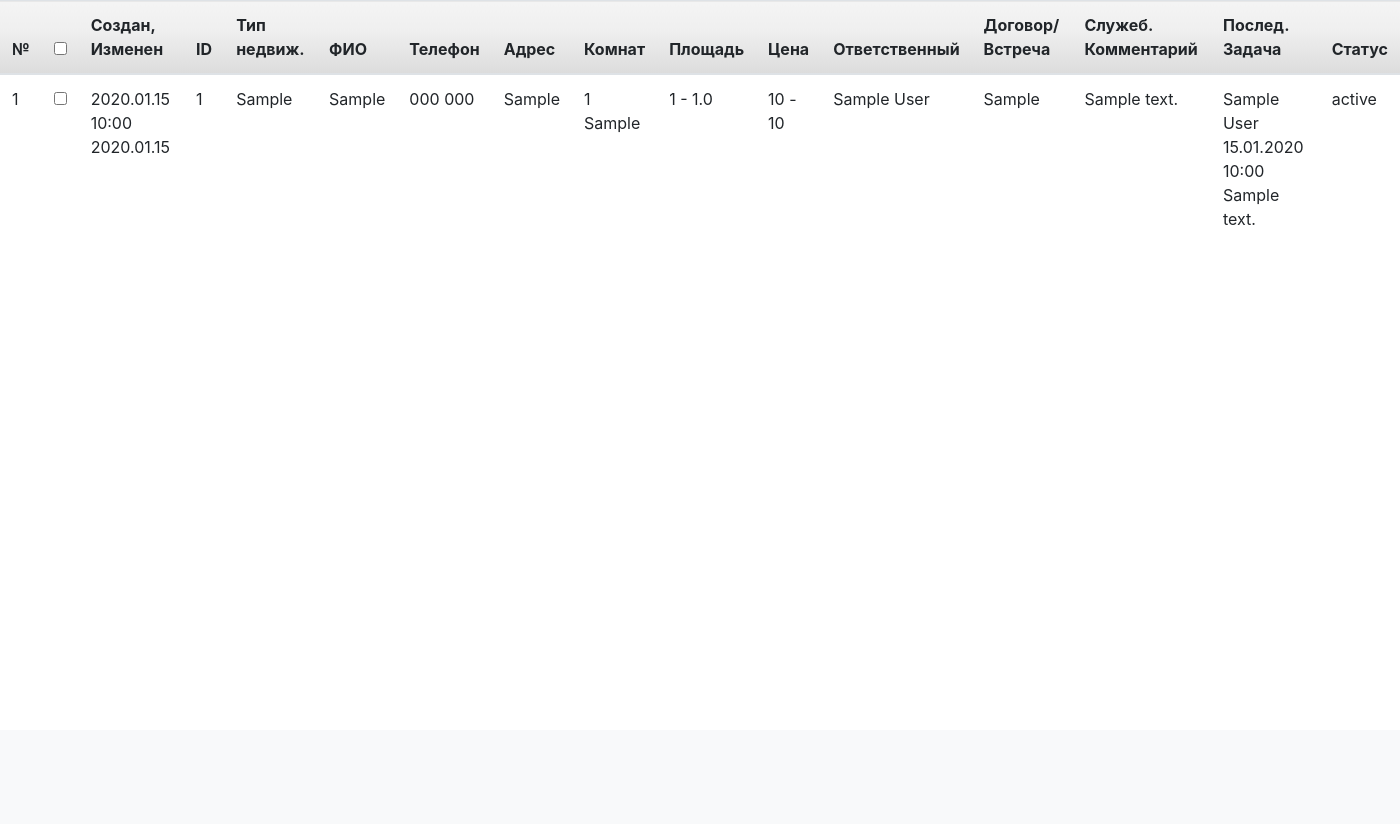
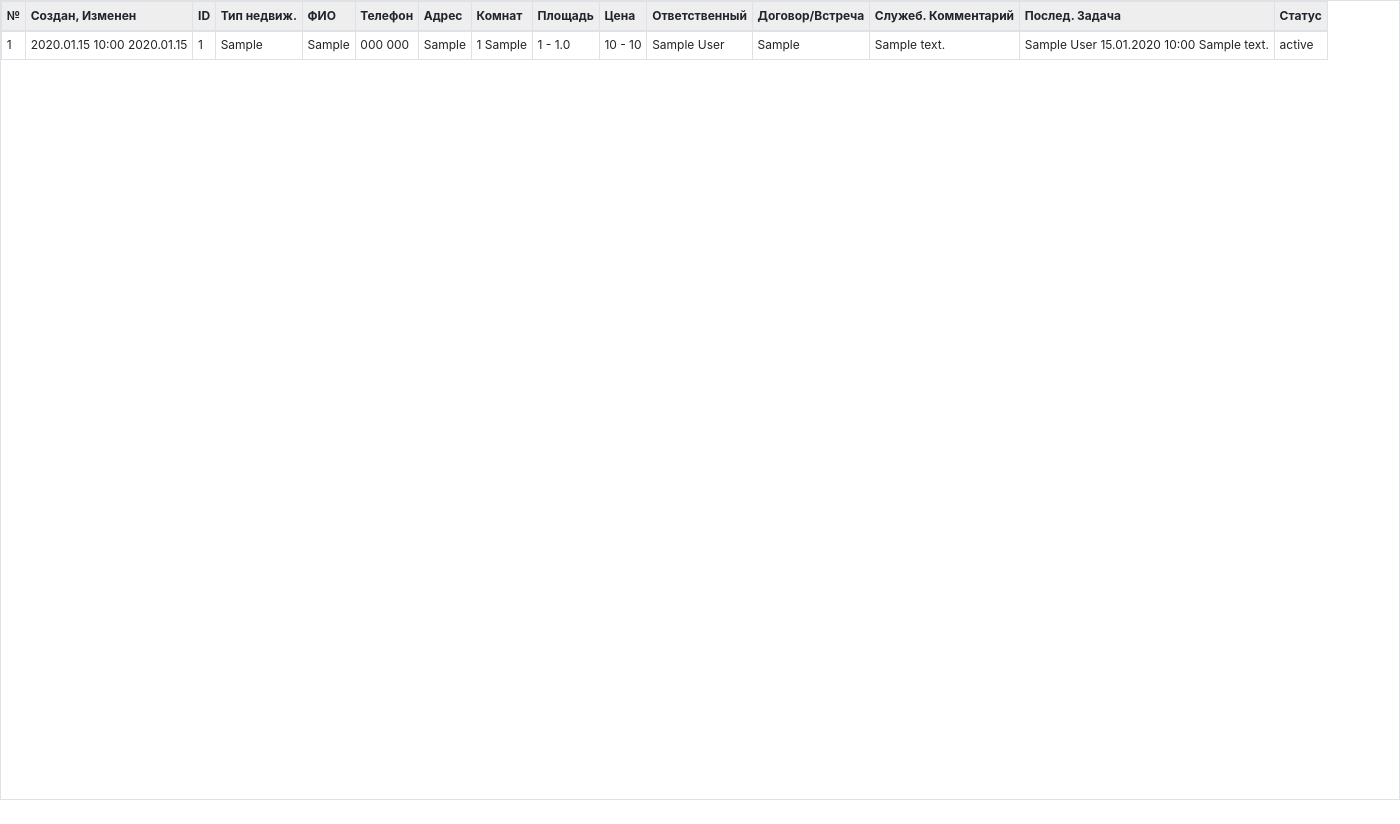
Before and after one commit to Chaplygin-vlad/crm_build, a Django app: page /all_buyers/ in a window 1400 px wide. Shown: the part 70-894 px from the top of the page. Before the commit the page ends 295 px from the top, so only its background shows below. Run offline with Django 3.2, Linux system fonts and the light colour scheme; tables that the repository leaves empty hold one stand-in row (values such as "Sample post").

Commit message:
add scrolling and other stuf

```diff
--- a/crm/crm_build/templates/all_buyers.html
+++ b/crm/crm_build/templates/all_buyers.html
@@ -1,12 +1,9 @@
 {% extends 'base.html' %}
 {% block content %}
-    <table class="table">
+    <table class="tableFixHead table table-bordered  table-sm">
         <thead>
         <tr>
             <th scope="col">№</th>
-            <th scope="col">
-                <input type="checkbox">
-            </th>
             <th scope="col">Создан, Изменен</th>
             <th scope="col">ID</th>
             <th scope="col">Тип недвиж.</th>
@@ -28,32 +25,37 @@
         {% for object in objects %}
             <tr>
                 <td>1</td>
-            <td scope="col">
-                <input type="checkbox">
-            </td>
                 <td>{{ object.sys_date_create|date:"Y.m.d H:i" }} {{ object.sys_date_update|date:"Y.m.d" }}</td>
-            <td>{{object.lot}}</td>
-            <td>{{object.realty_enum}}</td>
-            <td>{{object.fio}}</td>
-            <td>{{object.tel1}} {{ object.tel2|default_if_none:""}}</td>
-            <td>{{object.addr}}</td>
-            <td>{{object.rooms|default_if_none:""}} {{ object.rooms_from|default_if_none:"" }}</td>
-            <td>{{ object.area1_from|default_if_none:"" }} - {{ object.area1|default_if_none:"" }}</td>
-            <td>{{ object.cost_from|default_if_none:"0" }} - {{ object.cost|default_if_none:"" }}</td>
+                <td>{{ object.lot }}</td>
+                <td>{{ object.realty_enum }}</td>
+                <td>{{ object.fio }}</td>
+                <td>{{ object.tel1 }} {{ object.tel2|default_if_none:"" }}</td>
+                <td>{{ object.addr }}</td>
+                <td>{{ object.rooms|default_if_none:"" }} {{ object.rooms_from|default_if_none:"" }}</td>
+                <td>{{ object.area1_from|default_if_none:"" }}
+                    - {{ object.area1|default_if_none:"" }}</td>
+                <td>{{ object.cost_from|default_if_none:"0" }}
+                    - {{ object.cost|default_if_none:"" }}</td>
                 <td>{{ object.agent }}</td>
                 <td>{{ object.doc_enum|default_if_none:"" }}</td>
-            <td>{{ object.comment|default_if_none:"" }}</td>
-            <td>{{ object.last_agent|default_if_none:"" }}
-                {{ object.last_work_date|date:"d.m.Y H:i"}}
+                <td>
+                    <div class="comment_text">
+                        {{ object.comment|default_if_none:"" }}
+                    </div>
+                </td>
+                <td>
+                    <div class="comment_text">
+                        {{ object.last_agent|default_if_none:"" }}
+                        {{ object.last_work_date|date:"d.m.Y H:i" }}
                         {{ object.last_comment|default_if_none:"" }}
+                    </div>
                 </td>
                 <td>{{ object.status_enum }}</td>
-
             </tr>
         {% endfor %}
         </tbody>
     </table>
-    <div class="grid-img-right mt-4 text-right bg bg1" >
+    <div class="grid-img-right mt-4 text-right bg bg1">
         {% include 'pagination.html' %}
     </div>
 
--- a/crm/static/css/style.css
+++ b/crm/static/css/style.css
@@ -1,6 +1,27 @@
 
-.fa-filter {
-    color: grey;
+table {
+    max-width: 100%;
+    font-size: 12px;
+    display: block;
+    height: 600px;
+    overflow-y: auto;
+    overflow-x: hidden !important;
+}
+
+.tableFixHead {
+    overflow-y: auto;
+    height: 800px;
+}
+
+.tableFixHead table {
+    border-collapse: collapse;
+    width: 100%;
+}
+
+.tableFixHead th {
+    position: sticky;
+    top: 0;
+    background: #eee;
 }
 
 th {
@@ -108,29 +129,15 @@
     color: #bfc0f1
 }
 
-.grid-img-right {
 
-    -webkit-background-size: cover;
-    -moz-background-size: cover;
-    -o-background-size: cover;
-    -ms-background-size: cover;
-    background-size: cover;
-    position: relative;
-    height: 15em;
-    padding: 5.5em 2em 0 0;
+.fa-filter {
+    color: grey;
 }
 
-.grid-img-right span.money {
-    color: #fff;
-    display: block;
-}
-
-.grid-img-right a {
-    font-size: 0.9em;
-    text-transform: uppercase;
-    font-weight: 600;
-    text-decoration: none;
-    /*color: #fff;*/
-    padding: 0;
+.comment_text {
+    text-overflow: ellipsis;
+    overflow: hidden;
+    box-sizing: border-box;
+    max-height: 70px;
 
 }
```
Also changed, not shown: crm/crm_build/templates/all_sale_objects.html (+20 -19 lines), crm/crm_build/templates/index.html (+20 -20 lines). Lines whose indentation alone changed are shown as unchanged.
